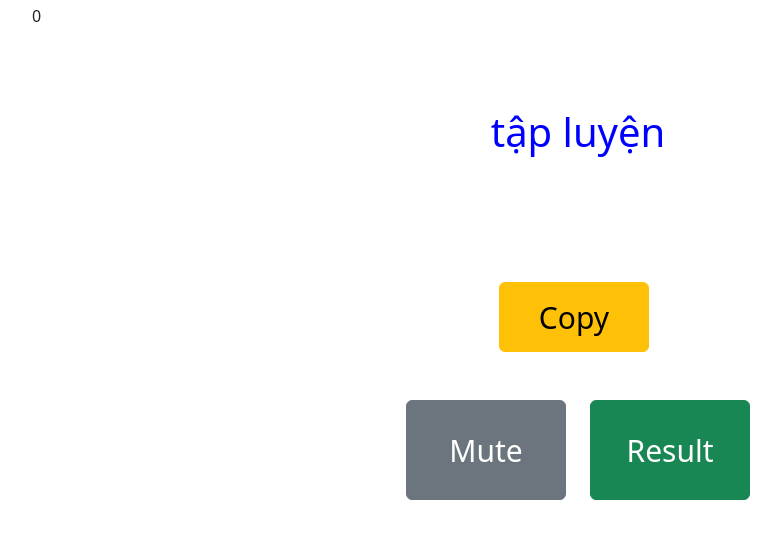
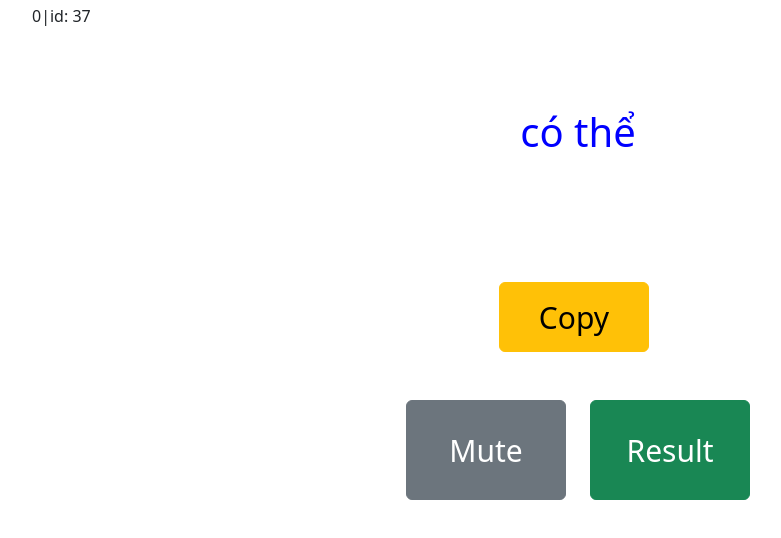
Before and after one commit to anhkhoinp94/ger-word-app, an Angular app: page / in a window 1280 px wide. Shown: the top 538 px of the page, without its empty margins (62-843 px from the left). Built offline with nearby package versions, Linux system fonts and the light colour scheme.

Commit message:
2022-08-12_0722 AM

```diff
--- a/src/app/app.component.html
+++ b/src/app/app.component.html
@@ -1,6 +1,6 @@
 <div class="container mt-1">
   <div class="container" style="min-height: 230px">
-    <div>{{ count }}</div>
+    <div>{{ count }}|id: {{ idWord }}</div>
     <div *ngIf="see && !show">
       <div class="row" style="min-height: 80px">
         <h1 style="float: right; font-size: 40px; text-align: center">
--- a/src/app/app.component.ts
+++ b/src/app/app.component.ts
@@ -17,9 +17,10 @@ export class AppComponent {
   show = true;
   see = false;
   no = 1;
-  min = 97;
+  min = 1;
   // max = 96;
-  max = 51;
+  max = 97;
+  idWord = 0;
   vnWord = '';
   geWord = '';
   words: Word[] = wordList;
@@ -42,6 +43,7 @@ export class AppComponent {
       return obj.id === id;
     });
     if (word) {
+      this.idWord = word.id;
       this.vnWord = word.vn;
       this.geWord = word.ge;
     }
@@ -66,6 +68,7 @@ export class AppComponent {
       return obj.id === id;
     });
     if (word) {
+      this.idWord = word.id;
       this.vnWord = word.vn;
       this.geWord = word.ge;
     }
```
Also changed, not shown: 3 other files (tests, documents, lock files or other folders).
